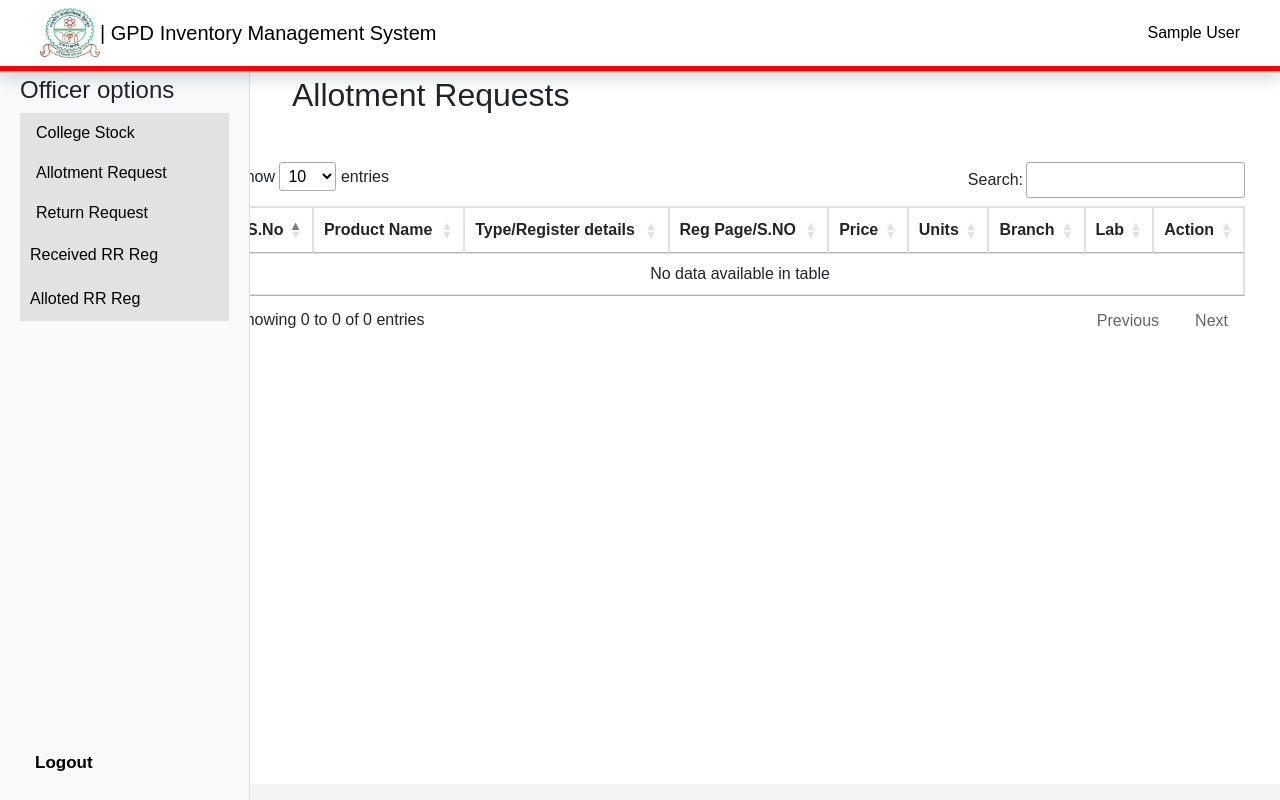
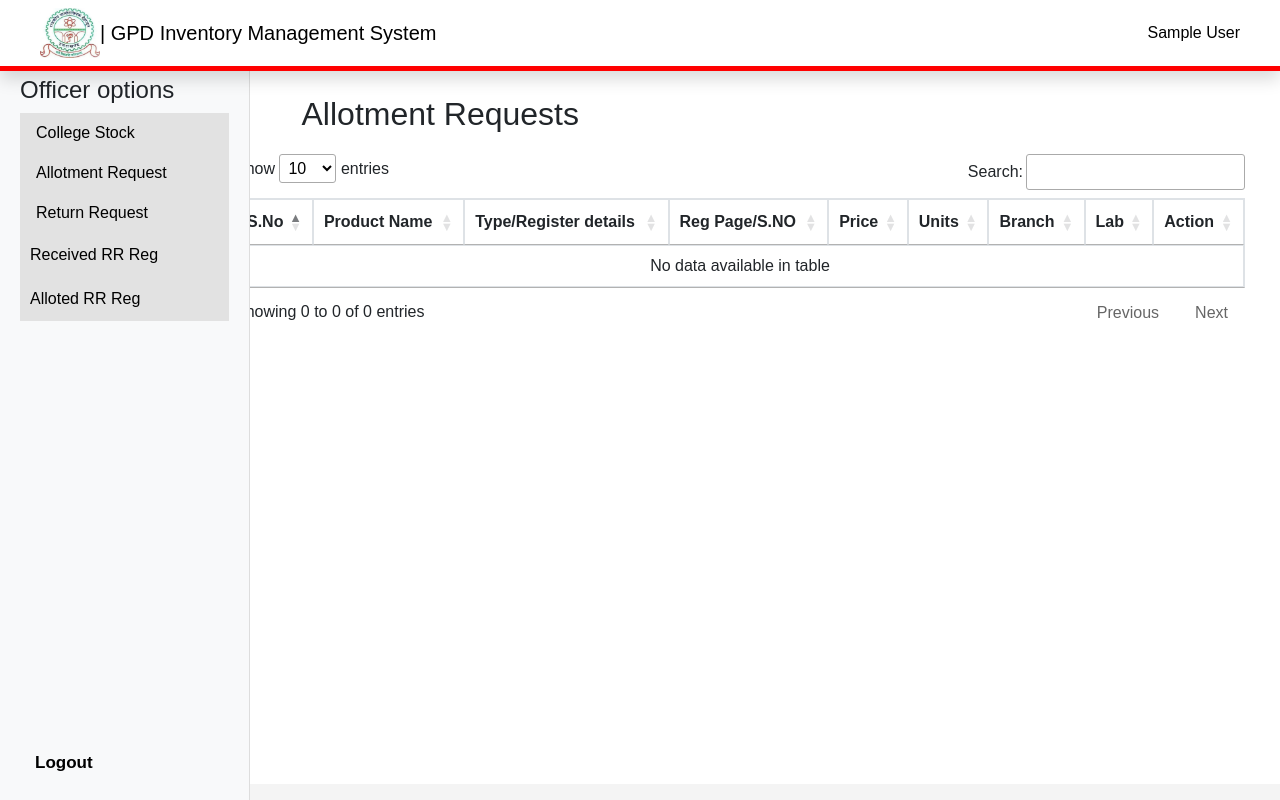
Before and after one commit to Suraj-1309/GPIMS, a PHP site: page /officer/alloment_request.php in a window 1280 px wide. Run offline with PHP 8.4, Linux system fonts and the light colour scheme; the visitor is signed in with stand-in values (Sample User, id 1); data that the repository does not hold is empty; some libraries are stand-ins or nearby versions.

Commit message:
a final polish

```diff
--- a/adminpanel/allotment_request.php
+++ b/adminpanel/allotment_request.php
@@ -50,6 +50,10 @@ $name = $_SESSION['name'];
             <h2>Allotment Requests</h2>
         </div>
         <style>
+            h2{
+                margin-bottom: -3%;
+                margin-left: -1%;
+            }
             @media (max-width: 767px) {
 
                 h2 {
--- a/adminpanel/return_request.php
+++ b/adminpanel/return_request.php
@@ -251,7 +251,7 @@ $name = $_SESSION['name'];
 
         <style>
             h2 {
-                padding-left: 1%;
+                margin-left: -1%;
                 margin-bottom: -2%;
             }
 
--- a/inventory/reject.php
+++ b/inventory/reject.php
@@ -57,6 +57,12 @@ if (
             <h2>Rejected Allotment Requests</h2>
         </div>
         <style>
+            h2{
+                padding-left: 1%;
+                padding-top: 2%;
+                padding-bottom: -2%;
+                margin-bottom: -1%;
+            }
             @media (max-width: 767px) {
 
                 h2 {
--- a/officer/alloment_request.php
+++ b/officer/alloment_request.php
@@ -46,8 +46,13 @@ if (
             <h2>Allotment Requests</h2>
         </div>
         <style>
+            h2{
+                padding-top: 2%;
+                padding-bottom: -5%;
+                padding-left: 1%;
+                margin-bottom: -2%;
+            }
             @media (max-width: 767px) {
-
                 h2 {
                     text-align: left;
                     margin-left: -27px;
--- a/officer/index.php
+++ b/officer/index.php
@@ -40,6 +40,12 @@ if (
 
 
     <style>
+        h2{
+                padding-top: 2%;
+                padding-bottom: -5%;
+                padding-left: 1%;
+                margin-bottom: -2%;
+            }
         @media (max-width: 767px) {
 
             h2{
```
Also changed, not shown: inventory/return_history.php (+8 -3 lines), inventory/return_request.php (+8 -3 lines).
